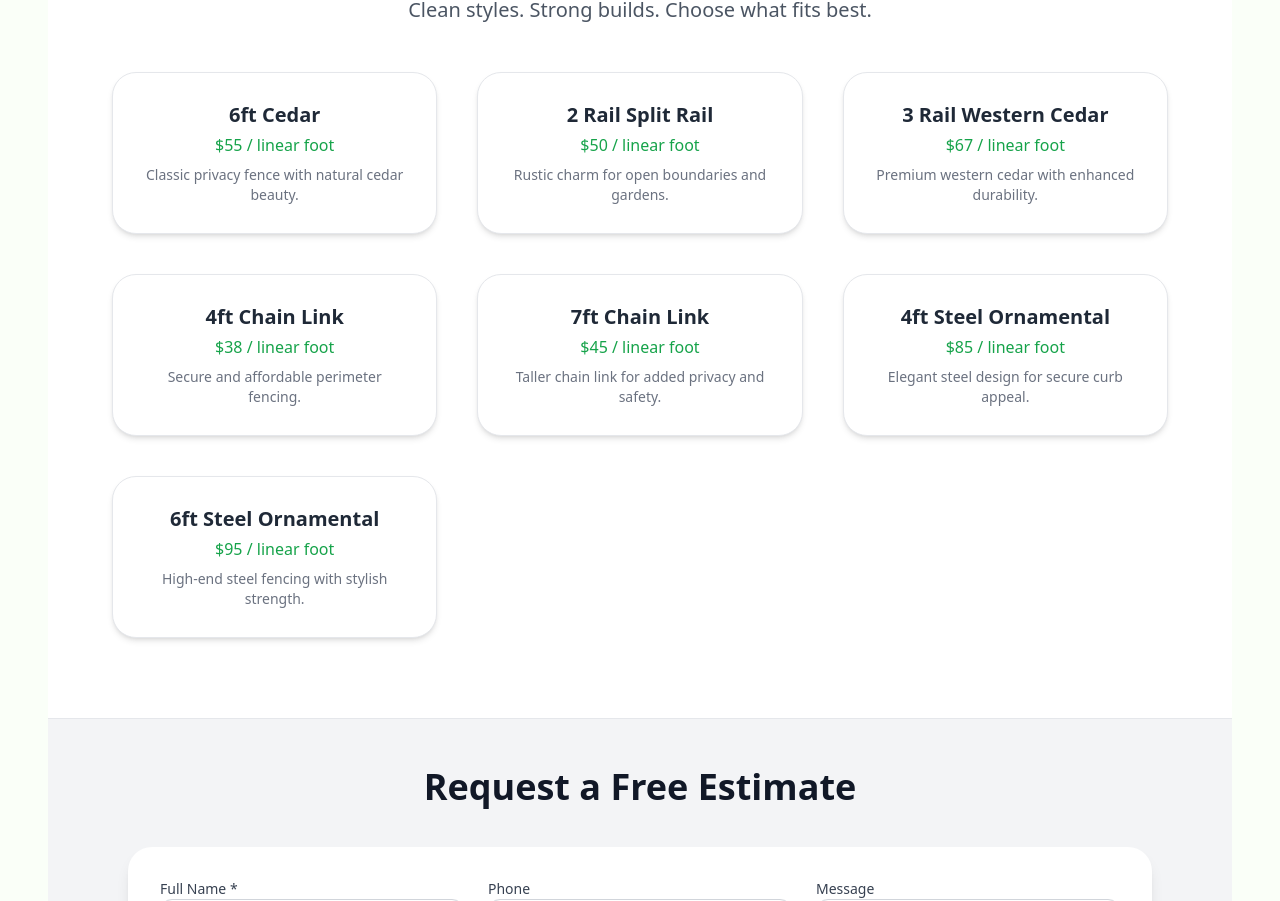
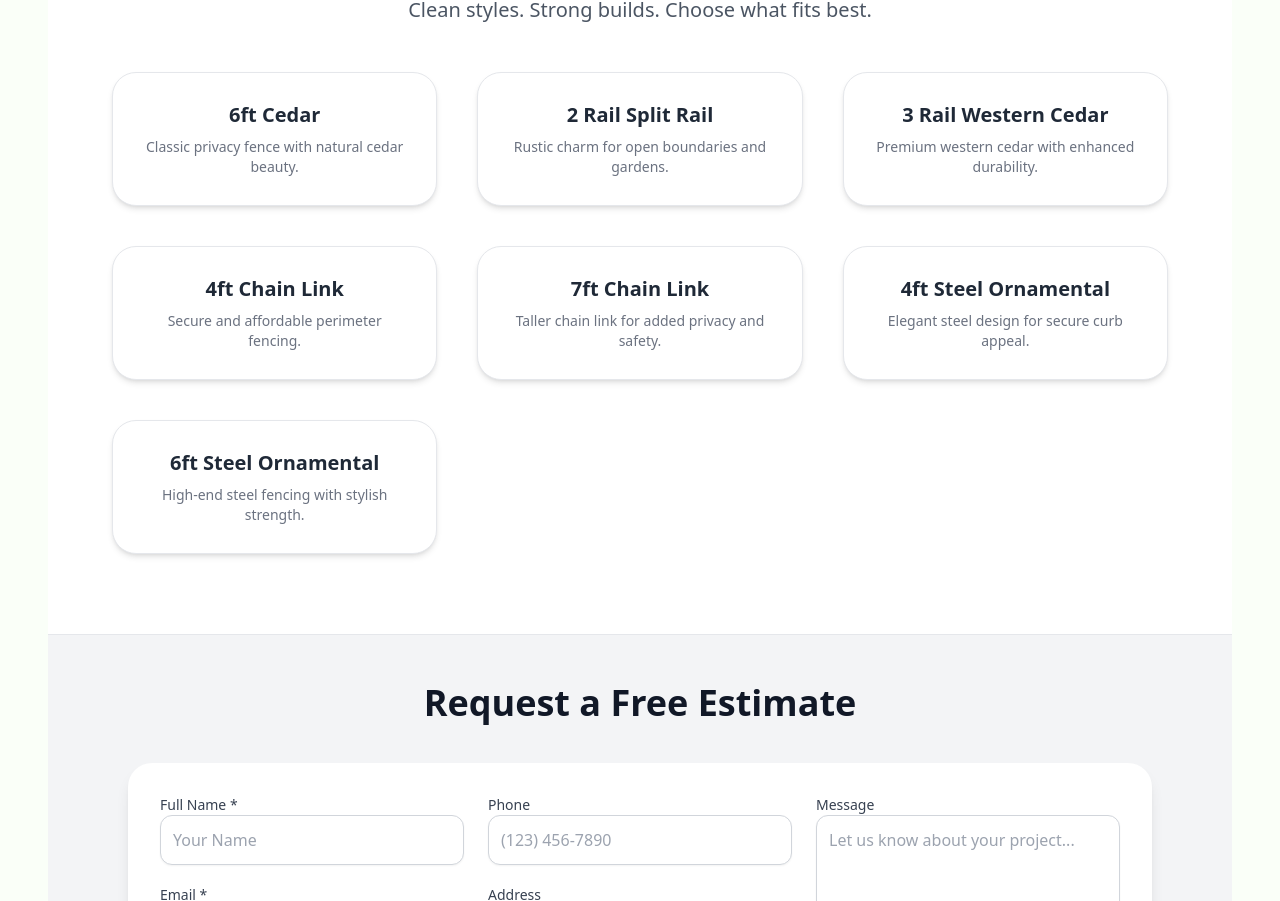
Before and after one commit to thatdudeiggy/coloradofencepros, a React (Vite) app: page / in a window 1280 px wide. Shown: the part 1690-2591 px from the top of the page. Built offline with nearby package versions, Linux system fonts and the light colour scheme.

Commit message:
added fence types card

```diff
--- a/src/Components/Types.jsx
+++ b/src/Components/Types.jsx
@@ -61,7 +61,7 @@ const FenceTypes = () => {
 
         <div className="grid grid-cols-1 sm:grid-cols-2 lg:grid-cols-3 gap-10">
           {Object.entries(FENCE_TYPES).map(
-            ([key, { label, price, description }], index) => (
+            ([key, { label, description }], index) => (
               <motion.div
                 key={key}
                 className="bg-white dark:bg-gray-800 border border-gray-200 dark:border-gray-700 rounded-3xl shadow-md p-6 sm:p-7 transition-all duration-300 hover:bg-green-500 hover:text-white group"
@@ -71,12 +71,9 @@ const FenceTypes = () => {
                 variants={cardVariants}
                 whileHover={{ scale: 1.03 }}
               >
-                <h3 className="text-lg font-semibold text-gray-800 dark:text-white group-hover:text-white mb-1 transition-colors">
+                <h3 className="text-lg font-semibold text-gray-800 dark:text-white group-hover:text-white mb-2 transition-colors">
                   {label}
                 </h3>
-                <p className="text-green-600 dark:text-green-400 font-medium mb-2 group-hover:text-white">
-                  ${price} / linear foot
-                </p>
                 <p className="text-sm text-gray-500 dark:text-gray-400 group-hover:text-green-100">
                   {description}
                 </p>
```
